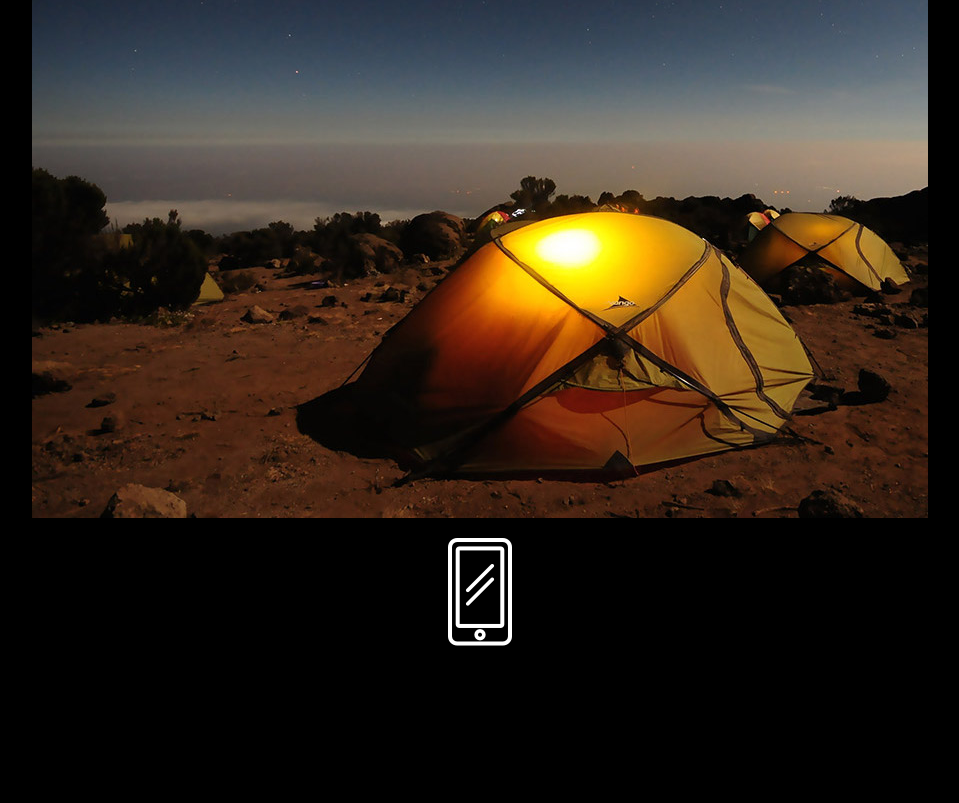
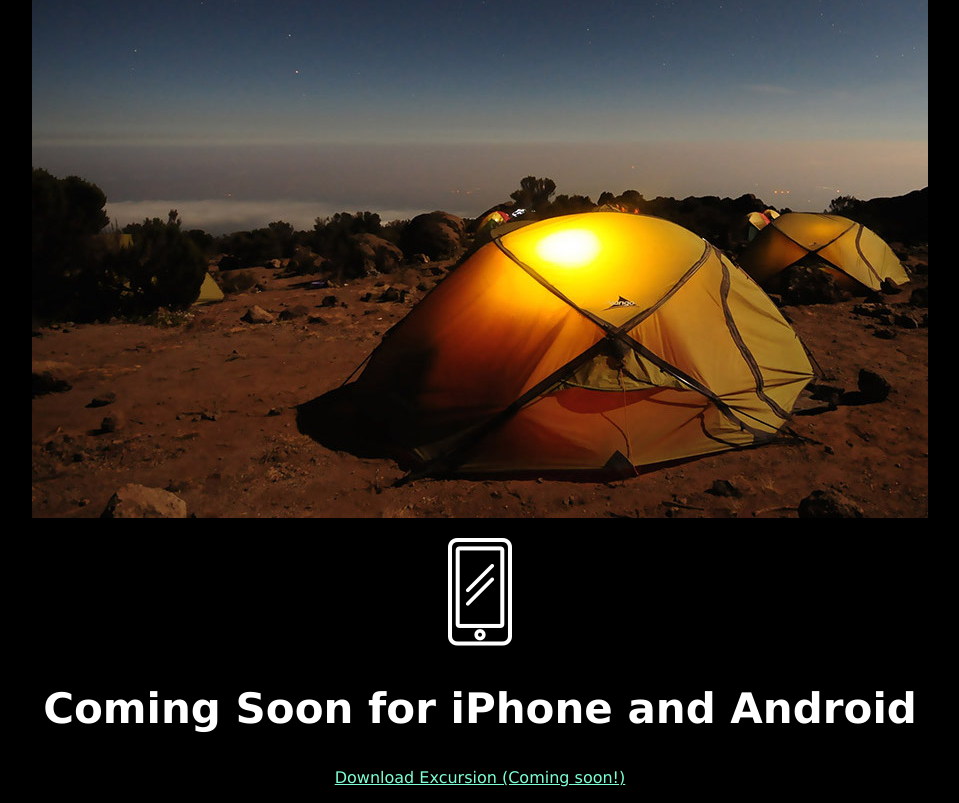
Before and after one commit to theyale/excursion, a plain HTML site: page index.html in a window 1280 px wide. Shown: the part 443-1246 px from the top of the page, without its empty margins (160-1119 px from the left). Before the commit the page ends 1109 px from the top, so only its background shows below. Drawn offline with Linux system fonts and the light colour scheme; files that its build step writes are made by us from their sources; files whose address does not match are found by name.

Commit message:
Added bottom link

```diff
--- a/index.html
+++ b/index.html
@@ -8,9 +8,11 @@
   <body>
 
     <h1>Discover hidden places in the world around you</h1>
-    <p><a class="download"href="#">Download Excursion (Coming soon!)</a></p>
+    <p>
+      <a class="download"href="#">Download Excursion (Coming soon!)</a>
+    </p>
 
-    <video src="/Users/yale.van/Projects/excursion/resources/videos/excursion.mp4" autoplay poster="posterimage.jpg" loop="true">
+    <video src="/Users/yale.van/Projects/excursion/resources/videos/excursion.mp4" autoplay poster="posterimage.jpg" loop="true" muted="true">
     </video>
 
     <h2>Your personal travel guide</h2>
@@ -21,6 +23,11 @@
 
     <p><img src="/Users/yale.van/Projects/excursion/resources/images/phone.png" alt="cellphone"></p>
 
-</video>
+    <h2>Coming Soon for iPhone and Android</h2>
+
+    <p>
+      <a class="download"href="#">Download Excursion (Coming soon!)</a>
+    </p>
+
   </body>
 </html>
```
